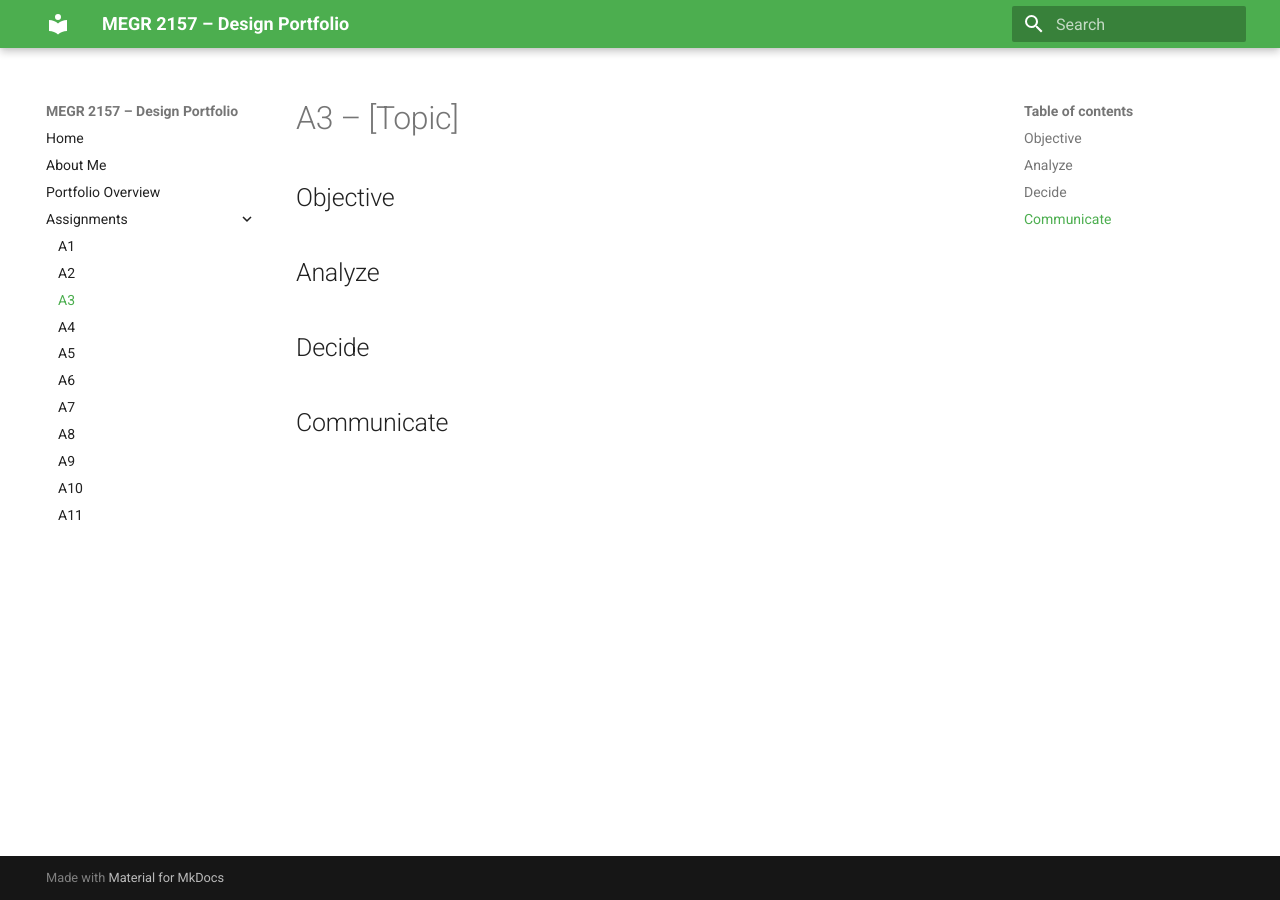
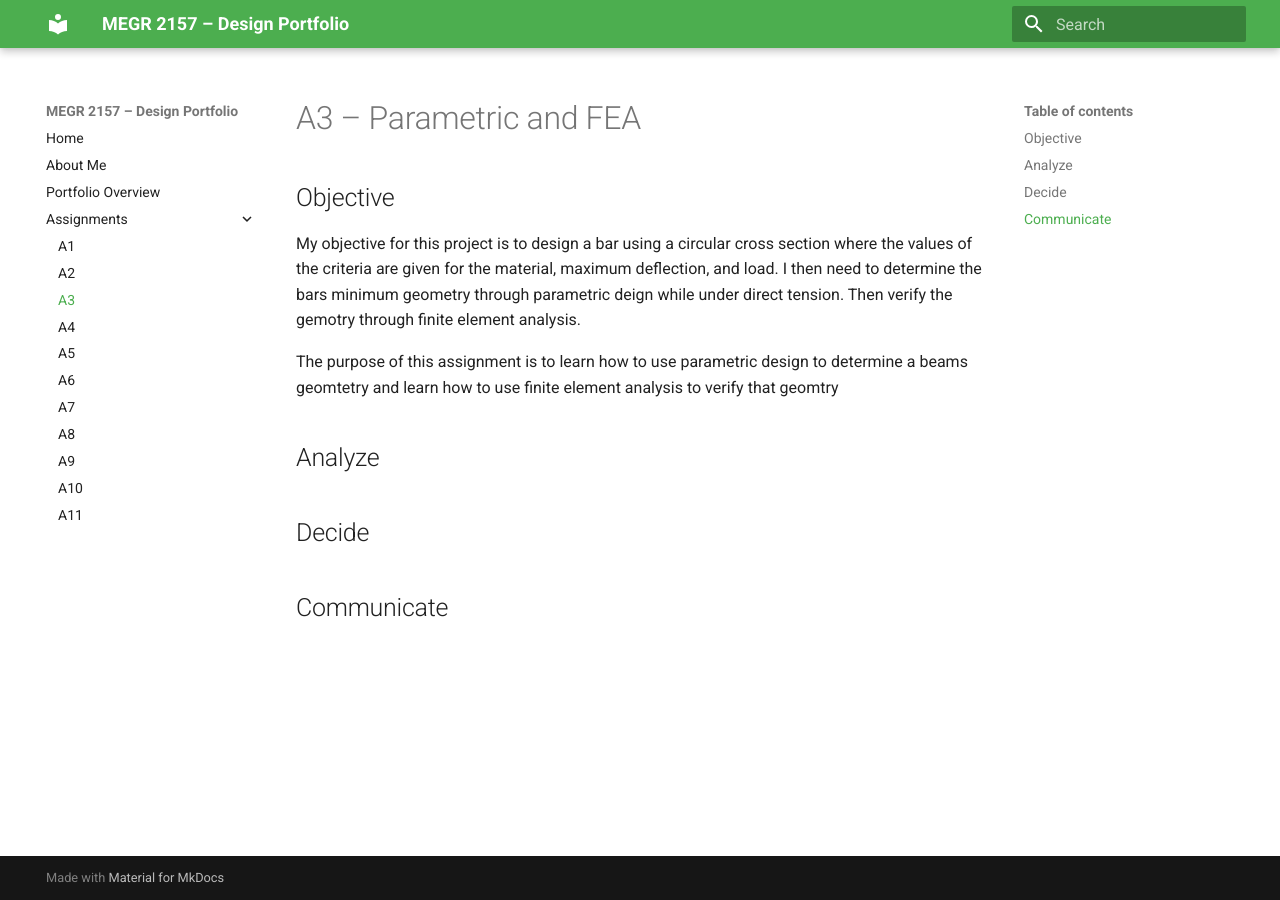
Before and after one commit to Elsa-Reichert/megr2157-portfolio, an MkDocs documentation site: the page built from docs/assignments/A03/index.md, in a window 1280 px wide. Built offline with MkDocs 1.6.1 and Material for MkDocs 9.7.7, drawn with Linux system fonts in a browser that asks for light colours.

Commit message:
Update index.md

```diff
--- a/docs/assignments/A03/index.md
+++ b/docs/assignments/A03/index.md
@@ -1,7 +1,9 @@
-# A3 – [Topic]
+# A3 – Parametric and FEA
 
 ## Objective
+My objective for this project is to design a bar using a circular cross section where the values of the criteria are given for the material, maximum deflection, and load. I then need to determine the bars minimum geometry through parametric deign while under direct tension. Then verify the gemotry through finite element analysis.
 
+The purpose of this assignment is to learn how to use parametric design to determine a beams geomtetry and learn how to use finite element analysis to verify that geomtry
 
 ## Analyze
 
```
